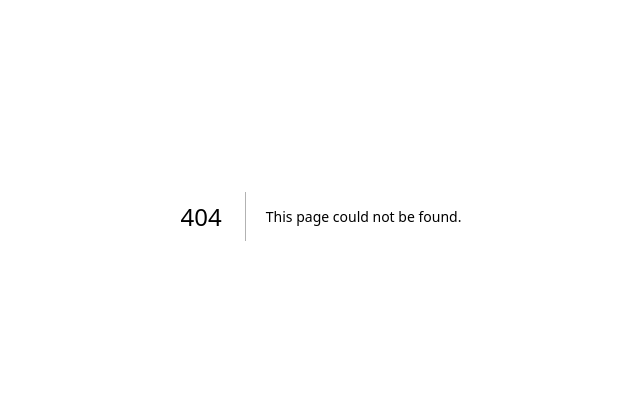
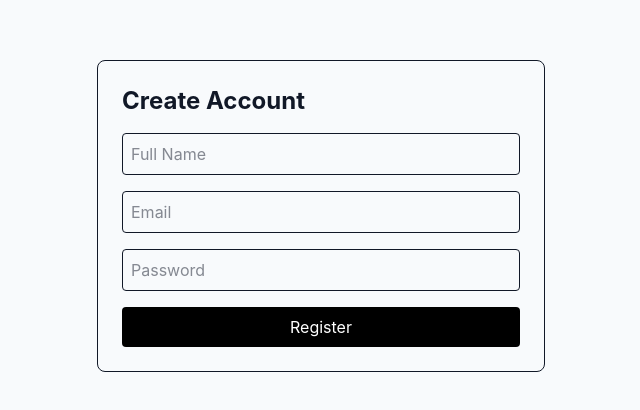
Before and after one commit to pedapudichandrakanthp-gif/AI-Career-Platform, a Next.js app: page /register in a window 1280 px wide. Before the commit this address had no page. Shown: the part 184-594 px from the top of the page, without its empty margins (319-959 px from the left). Built offline with nearby package versions, Linux system fonts and the light colour scheme; no server answers.

Commit message:
Completed Task 16 - Jobs listing

```diff
--- /dev/null
+++ b/app/dashboard/page.tsx
@@ -0,0 +1,52 @@
+"use client";
+
+import { useEffect, useState } from "react";
+import { useRouter } from "next/navigation";
+import { supabase } from "@/lib/supabase";
+
+export default function DashboardPage() {
+  const router = useRouter();
+
+  const [email, setEmail] = useState("");
+
+  useEffect(() => {
+    const checkUser = async () => {
+      const {
+        data: { session },
+      } = await supabase.auth.getSession();
+
+      if (!session) {
+        router.push("/login");
+        return;
+      }
+
+      setEmail(session.user.email || "");
+    };
+
+    checkUser();
+  }, [router]);
+
+  const handleLogout = async () => {
+    await supabase.auth.signOut();
+    router.push("/login");
+  };
+
+  return (
+    <main className="p-10">
+      <h1 className="text-3xl font-bold">
+        Dashboard
+      </h1>
+
+      <p className="mt-4">
+        Welcome {email}
+      </p>
+
+      <button
+        onClick={handleLogout}
+        className="mt-6 rounded bg-red-600 px-4 py-2 text-white"
+      >
+        Logout
+      </button>
+    </main>
+  );
+}
--- /dev/null
+++ b/app/jobs/page.tsx
@@ -0,0 +1,59 @@
+"use client";
+
+import { useEffect, useState } from "react";
+import { supabase } from "@/lib/supabase";
+
+export default function JobsPage() {
+  const [jobs, setJobs] = useState<any[]>([]);
+
+  useEffect(() => {
+    fetchJobs();
+  }, []);
+
+  const fetchJobs = async () => {
+    const { data, error } = await supabase
+      .from("jobs")
+      .select("*")
+      .order("created_at", { ascending: false });
+
+    if (error) {
+      console.error(error);
+      return;
+    }
+
+    setJobs(data || []);
+  };
+
+  return (
+    <main className="p-10">
+      <h1 className="mb-6 text-3xl font-bold">Jobs</h1>
+
+      <div className="space-y-4">
+        {jobs.length === 0 ? (
+          <p>No jobs found.</p>
+        ) : (
+          jobs.map((job) => (
+            <div
+              key={job.id}
+              className="rounded-lg border p-4 shadow"
+            >
+              <h2 className="text-xl font-bold">{job.title}</h2>
+
+              <p>
+                <strong>Company:</strong> {job.company_name}
+              </p>
+
+              <p>
+                <strong>Location:</strong> {job.location}
+              </p>
+
+              <p>
+                <strong>Category:</strong> {job.category}
+              </p>
+            </div>
+          ))
+        )}
+      </div>
+    </main>
+  );
+}
--- /dev/null
+++ b/app/login/page.tsx
@@ -0,0 +1,60 @@
+"use client";
+
+import { useState } from "react";
+import { useRouter } from "next/navigation";
+import { supabase } from "@/lib/supabase";
+
+export default function LoginPage() {
+  const router = useRouter();
+
+  const [email, setEmail] = useState("");
+  const [password, setPassword] = useState("");
+
+  const handleLogin = async () => {
+    const { error } = await supabase.auth.signInWithPassword({
+      email,
+      password,
+    });
+
+    if (error) {
+      alert("Invalid credentials");
+      return;
+    }
+
+    alert("Login Successful");
+
+    router.push("/dashboard");
+  };
+
+  return (
+    <main className="flex min-h-screen items-center justify-center">
+      <div className="w-full max-w-md space-y-4 rounded-lg border p-6">
+        <h1 className="text-2xl font-bold">
+          Login
+        </h1>
+
+        <input
+          className="w-full rounded border p-2"
+          placeholder="Email"
+          value={email}
+          onChange={(e) => setEmail(e.target.value)}
+        />
+
+        <input
+          type="password"
+          className="w-full rounded border p-2"
+          placeholder="Password"
+          value={password}
+          onChange={(e) => setPassword(e.target.value)}
+        />
+
+        <button
+          onClick={handleLogin}
+          className="w-full rounded bg-black p-2 text-white"
+        >
+          Login
+        </button>
+      </div>
+    </main>
+  );
+}
--- /dev/null
+++ b/app/register/page.tsx
@@ -0,0 +1,79 @@
+"use client";
+
+import { useState } from "react";
+import { supabase } from "@/lib/supabase";
+
+export default function RegisterPage() {
+  const [fullName, setFullName] = useState("");
+  const [email, setEmail] = useState("");
+  const [password, setPassword] = useState("");
+
+  const handleRegister = async () => {
+    const { data, error } = await supabase.auth.signUp({
+      email,
+      password,
+    });
+
+    if (error) {
+      alert(error.message);
+      return;
+    }
+
+    if (data.user) {
+      const { error: insertError } = await supabase
+        .from("users")
+        .insert([
+          {
+            id: data.user.id,
+            email: email,
+            full_name: fullName,
+          },
+        ]);
+
+      if (insertError) {
+        console.error(insertError);
+        alert(insertError.message);
+        return;
+      }
+    }
+
+    alert("Registration Successful");
+  };
+
+  return (
+    <main className="flex min-h-screen items-center justify-center">
+      <div className="w-full max-w-md space-y-4 rounded-lg border p-6">
+        <h1 className="text-2xl font-bold">Create Account</h1>
+
+        <input
+          className="w-full rounded border p-2"
+          placeholder="Full Name"
+          value={fullName}
+          onChange={(e) => setFullName(e.target.value)}
+        />
+
+        <input
+          className="w-full rounded border p-2"
+          placeholder="Email"
+          value={email}
+          onChange={(e) => setEmail(e.target.value)}
+        />
+
+        <input
+          type="password"
+          className="w-full rounded border p-2"
+          placeholder="Password"
+          value={password}
+          onChange={(e) => setPassword(e.target.value)}
+        />
+
+        <button
+          onClick={handleRegister}
+          className="w-full rounded bg-black p-2 text-white"
+        >
+          Register
+        </button>
+      </div>
+    </main>
+  );
+}
--- /dev/null
+++ b/lib/supabase.ts
@@ -0,0 +1,9 @@
+import { createClient } from "@supabase/supabase-js";
+
+const supabaseUrl = process.env.NEXT_PUBLIC_SUPABASE_URL!;
+const supabaseAnonKey = process.env.NEXT_PUBLIC_SUPABASE_ANON_KEY!;
+
+export const supabase = createClient(
+  supabaseUrl,
+  supabaseAnonKey
+);
--- a/package.json
+++ b/package.json
@@ -10,6 +10,7 @@
     "type-check": "tsc --noEmit"
   },
   "dependencies": {
+    "@supabase/supabase-js": "^2.107.0",
     "next": "^15.0.0",
     "react": "^19.0.0",
     "react-dom": "^19.0.0"
```
Also changed, not shown: 1 other file (tests, documents, lock files or other folders).
